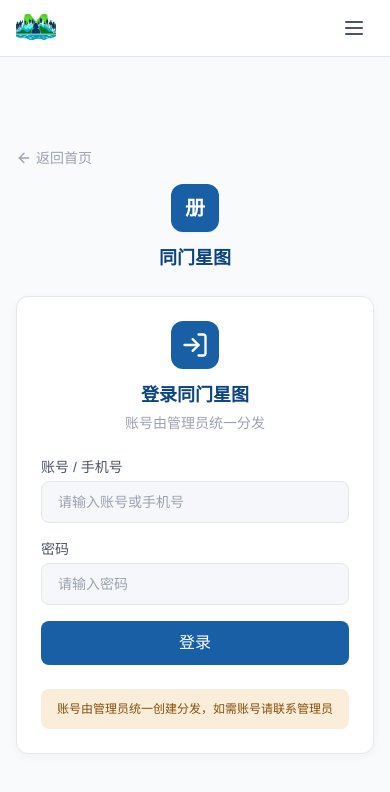
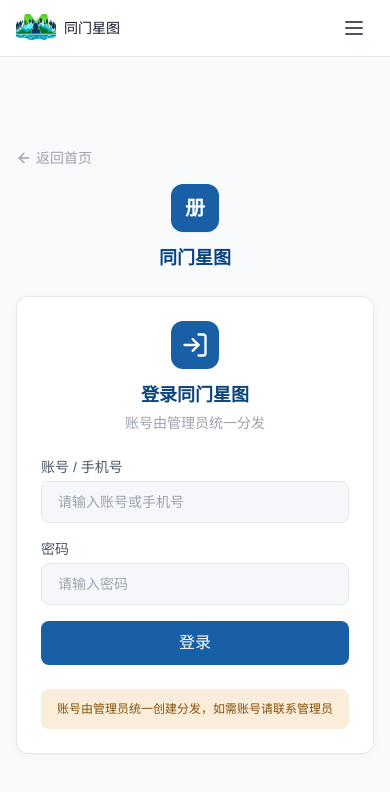
Before and after one commit to winnieHe7/mufengyun-roster, a React (Vite) app: page /login in a window 390 px wide. Shown: the top 792 px of the page. Built offline with nearby package versions, Linux system fonts and the light colour scheme; no server answers; the database is empty.

Commit message:
fix mobile branding and footer copy

```diff
--- a/src/components/Header.jsx
+++ b/src/components/Header.jsx
@@ -28,7 +28,7 @@ export default function Header() {
             <div className="flex h-8 w-10 items-center justify-center overflow-hidden rounded-lg bg-white">
               <img src="/brand-logo.jpg" alt="同门星图标志" className="h-full w-full scale-[1.55] object-contain" />
             </div>
-            <span className="hidden sm:inline text-base font-medium text-gray-900">
+            <span className="inline text-sm font-medium text-gray-900 sm:text-base">
               同门星图
             </span>
           </Link>
--- a/src/pages/HomePage.jsx
+++ b/src/pages/HomePage.jsx
@@ -146,9 +146,6 @@ export default function HomePage() {
       <footer className="border-t border-gray-200 bg-white mt-10">
         <div className="max-w-7xl mx-auto px-4 py-6 text-center">
           <p className="text-sm font-medium text-gray-700">同门星图</p>
-          <p className="text-xs text-gray-400 mt-1">
-            账号由管理员统一分发 · 支持多维度筛选、可视化统计、数据导出
-          </p>
           <p className="text-xs text-gray-300 mt-2">© 2026 同门星图</p>
         </div>
       </footer>
```
